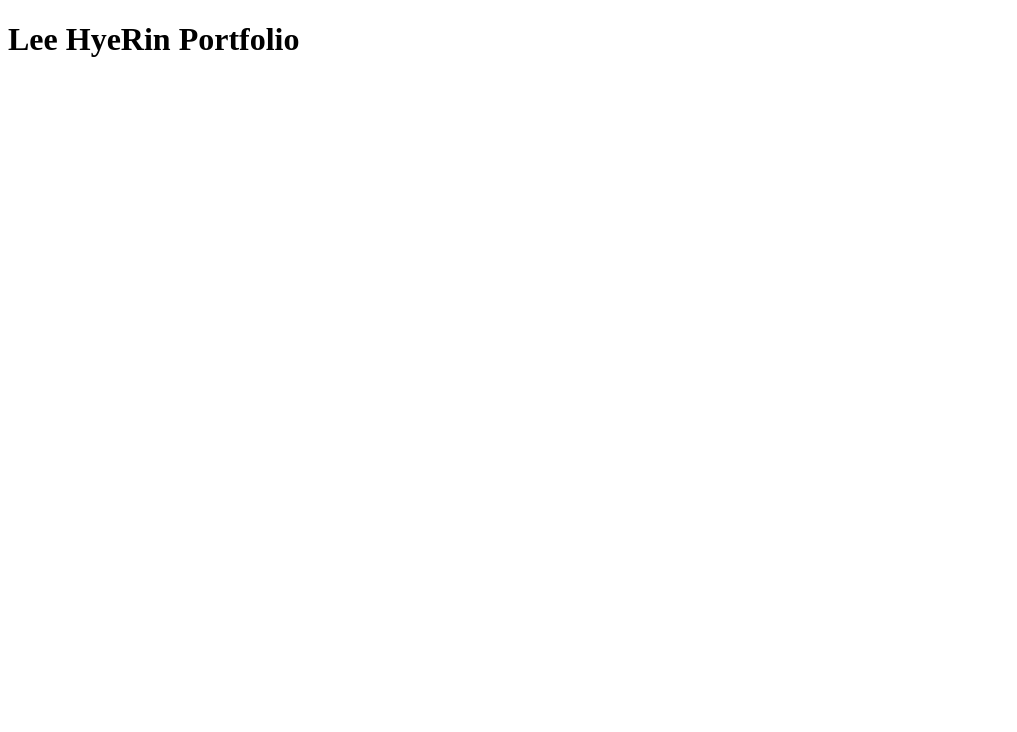
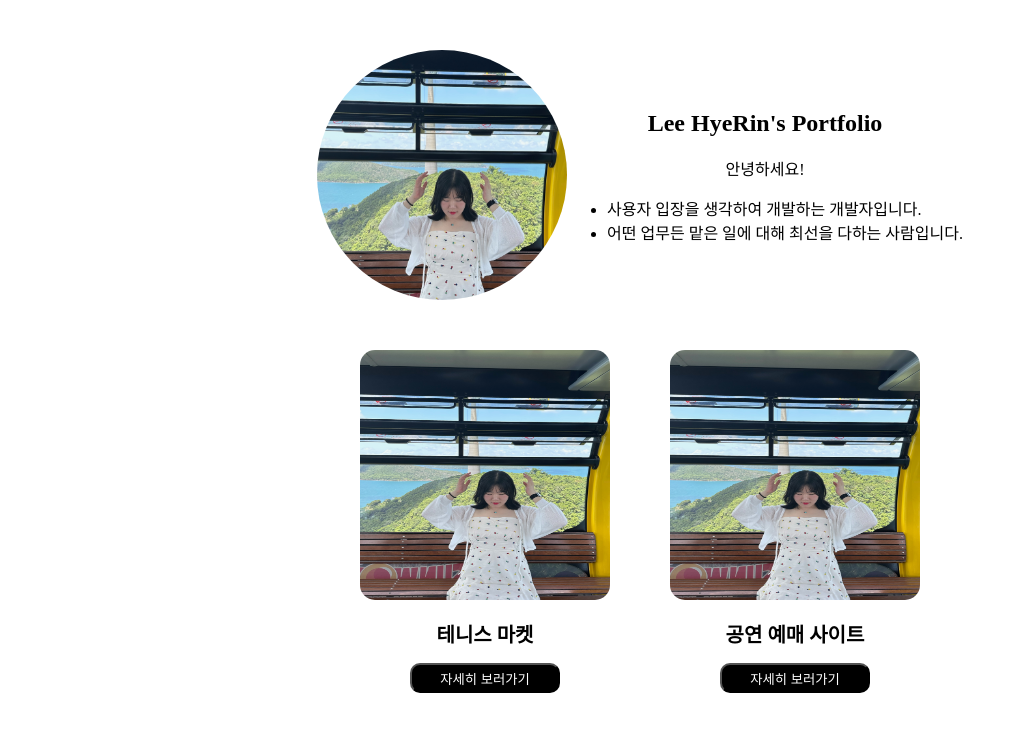
Before and after one commit to danbe80/project-portofolio, a plain HTML site: page main.html in a window 1280 px wide. Shown: the whole page, without its empty margins (0-1017 px from the left). Drawn offline with Linux system fonts and the light colour scheme.

Commit message:
사이트 디자인 배치

```diff
--- a/main.css
+++ b/main.css
@@ -0,0 +1,66 @@
+.info_wrap {
+    width: 100%;
+    display: flex;
+    justify-content: center;
+    align-items: center;
+    margin-top: 50px;
+    margin-bottom: 50px;
+}
+
+.profile_img_wrap {
+    width: 250px;
+    height: 250px;
+    border-radius: 50%;
+    background-image: url("image/leehyerin.JPG");
+    background-repeat: no-repeat;
+    background-position: center;
+    background-size: 100%;
+
+}
+
+.title {
+    text-align: center;
+}
+
+.hello_text {
+    text-align: center;
+}
+
+.project_list_wrap {
+    display: flex;
+    justify-content: center;
+    align-items: center;
+}
+
+.project_card {
+    margin-right: 30px;
+    margin-left: 30px;
+}
+
+.project_img {
+    width: 250px;
+    height: 250px;
+    border-radius: 15px;
+}
+
+.project_info {
+    display: flex;
+    justify-content: center;
+    flex-direction: column;
+    align-items: center;
+    margin-top: 15px;
+}
+
+.project_title {
+    font-size: 20px;
+    font-weight: bold;
+}
+
+.detail_btn {
+    width: 150px;
+    height: 30px;
+    border-radius: 10px;
+    background-color: black;
+    color: white;
+    margin-top: 15px;
+}
--- a/main.html
+++ b/main.html
@@ -5,8 +5,39 @@
     <meta http-equiv="X-UA-Compatible" content="IE=edge">
     <meta name="viewport" content="width=device-width, initial-scale=1.0">
     <title>My Portfolio - main</title>
+    <link rel="stylesheet" href="main.css">
 </head>
 <body>
-    <h1>Lee HyeRin Portfolio</h1>
+    <div class="info_wrap">
+        <div class="profile_img_wrap"></div>
+        <div class="intro_wrap">
+            <h2 class="title">Lee HyeRin's Portfolio</h2>
+            <p class="hello_text">안녕하세요!</p>
+
+            <ul>
+                <li>사용자 입장을 생각하여 개발하는 개발자입니다.</li>
+                <li>어떤 업무든 맡은 일에 대해 최선을 다하는 사람입니다.</li>
+            </ul>
+        </div>
+    </div>
+
+    <div class="project_list_wrap">
+        <div class="project_card">
+            <img class="project_img" src="image/leehyerin.JPG" alt="project_img">
+            <div class="project_info">
+                <span class="project_title">테니스 마켓</span>
+                <input class="detail_btn" type="button" onclick="alert('1')" value="자세히 보러가기">
+            </div>
+        </div>
+        <div class="project_card">
+            <img class="project_img" src="image/leehyerin.JPG" alt="project_img">
+            <div class="project_info">
+                <span class="project_title">공연 예매 사이트</span>
+                <input class="detail_btn" type="button" onclick="alert('1')" value="자세히 보러가기">
+            </div>
+        </div>
+
+    </div>
+
 </body>
 </html>
```
Also changed, not shown: image/leehyerin.JPG (added).
